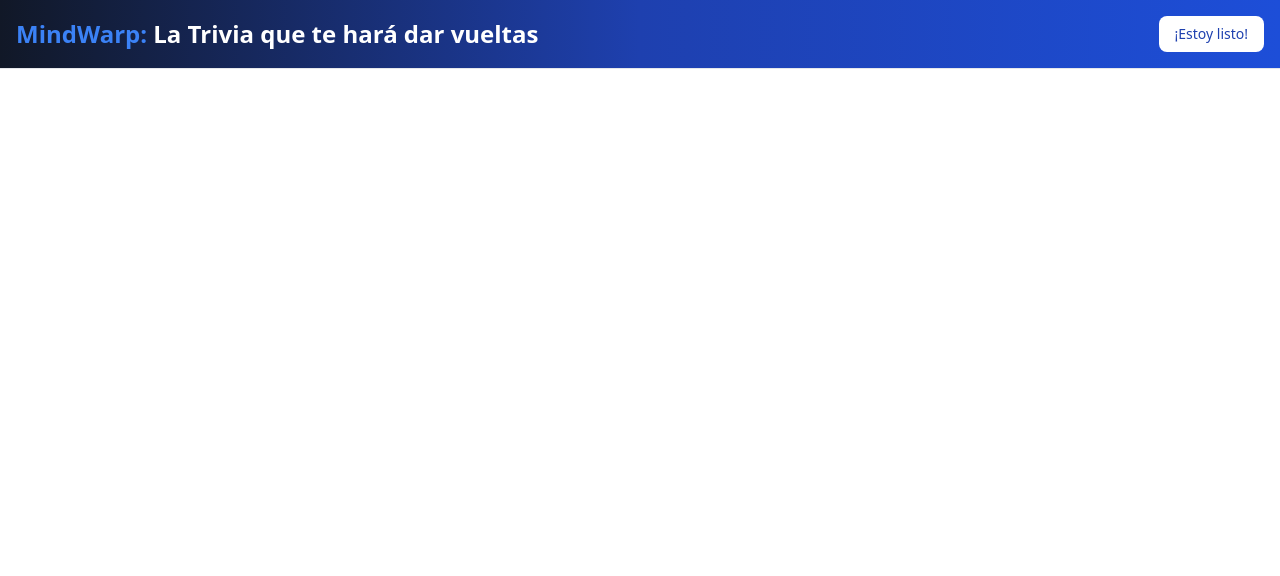
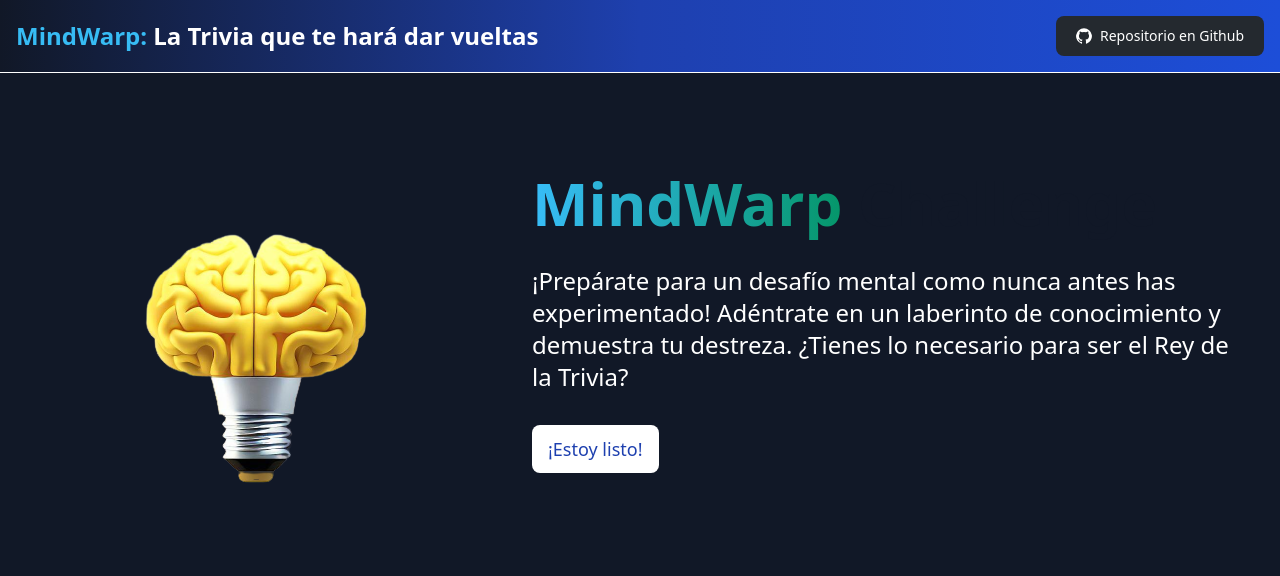
Before and after one commit to JoseRamirezCaballero/trivia-app, a plain HTML site: page index.html in a window 1280 px wide. Drawn offline with nearby package versions, Linux system fonts and the light colour scheme.

Commit message:
Add main body

```diff
--- a/index.html
+++ b/index.html
@@ -8,24 +8,44 @@
     <script src="https://cdn.tailwindcss.com"></script>
 </head>
 
-<body>
-
-
-    <nav
-        class="bg-gradient-to-l from-blue-700 via-blue-800 to-gray-900 w-full z-20 top-0 left-0 border-b border-gray-200">
+<body class="overflow-hidden">
+    <nav class="bg-gradient-to-l from-blue-700 via-blue-800 to-gray-900 w-full z-20 top-0 left-0 border-b border-white">
         <div class="max-w-screen-xl flex flex-wrap items-center justify-between mx-auto p-4">
             <p class="self-center text-2xl text-white font-semibold whitespace-nowrap"><span
-                    class="text-blue-500">MindWarp:
+                    class="text-[#37bcf4]">MindWarp:
                 </span>La Trivia que te
                 hará dar vueltas</p>
             <div class="flex md:order-2">
                 <button type="button"
-                    class="text-blue-800 bg-white hover:bg-blue-800 font-medium rounded-lg text-sm px-4 py-2 text-center mr-3 md:mr-0">¡Estoy
-                    listo!</button>
+                    class="text-white bg-[#24292F] hover:bg-[#24292F]/90 font-medium rounded-lg text-sm px-5 py-2.5 text-center inline-flex items-center">
+                    <svg class="w-4 h-4 mr-2" aria-hidden="true" xmlns="http://www.w3.org/2000/svg" fill="currentColor"
+                        viewBox="0 0 20 20">
+                        <path fill-rule="evenodd"
+                            d="M10 .333A9.911 9.911 0 0 0 6.866 19.65c.5.092.678-.215.678-.477 0-.237-.01-1.017-.014-1.845-2.757.6-3.338-1.169-3.338-1.169a2.627 2.627 0 0 0-1.1-1.451c-.9-.615.07-.6.07-.6a2.084 2.084 0 0 1 1.518 1.021 2.11 2.11 0 0 0 2.884.823c.044-.503.268-.973.63-1.325-2.2-.25-4.516-1.1-4.516-4.9A3.832 3.832 0 0 1 4.7 7.068a3.56 3.56 0 0 1 .095-2.623s.832-.266 2.726 1.016a9.409 9.409 0 0 1 4.962 0c1.89-1.282 2.717-1.016 2.717-1.016.366.83.402 1.768.1 2.623a3.827 3.827 0 0 1 1.02 2.659c0 3.807-2.319 4.644-4.525 4.889a2.366 2.366 0 0 1 .673 1.834c0 1.326-.012 2.394-.012 2.72 0 .263.18.572.681.475A9.911 9.911 0 0 0 10 .333Z"
+                            clip-rule="evenodd" />
+                    </svg>
+                    <a href="https://github.com/JoseRamirezCaballero/trivia-app">Repositorio en Github</a>
+                </button>
             </div>
-
         </div>
     </nav>
+    <main class="bg-[#111827] h-screen">
+        <div class="flex items-center justify-center">
+            <img class="h-auto w-auto" src="./src/images/logo.png" alt="Logo Cerebro">
+            <div class="p-8">
+                <h1 class="mb-8 text-3xl font-extrabold text-gray-900 dark:text-white md:text-5xl lg:text-6xl"><span
+                        class="text-transparent bg-clip-text bg-gradient-to-r to-emerald-600 from-sky-400">MindWarp</span>
+                    Challenge</h1>
+                <p class="mb-8 text-lg font-normal text-white lg:text-2xl">¡Prepárate para un desafío mental como nunca
+                    antes
+                    has experimentado! Adéntrate en un laberinto de conocimiento y demuestra tu destreza. ¿Tienes lo
+                    necesario para ser el Rey de la Trivia?</p>
+                <button type="button"
+                    class="text-blue-800 h-12 bg-white hover:bg-blue-800 hover:text-white font-medium rounded-lg text-lg px-4 py-2 text-center"><a
+                        href="#">¡Estoy listo!</a></button>
+            </div>
+        </div>
+    </main>
 </body>
 
 </html>
```
